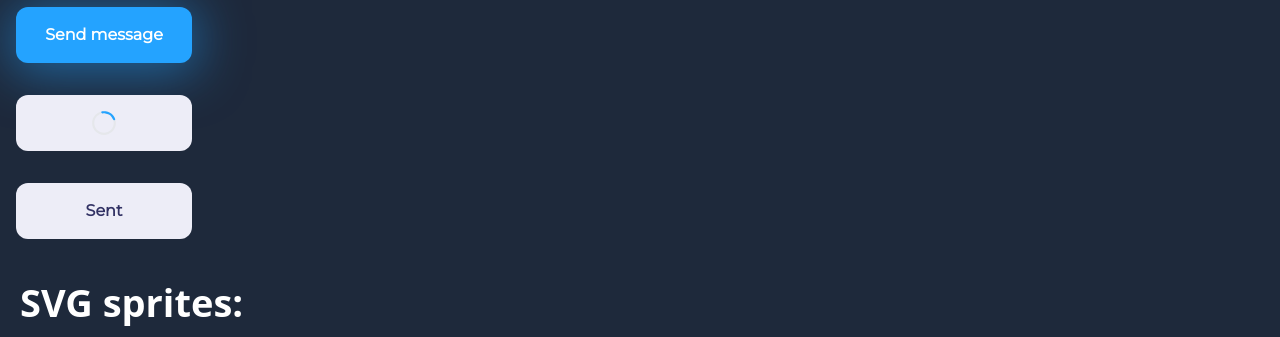
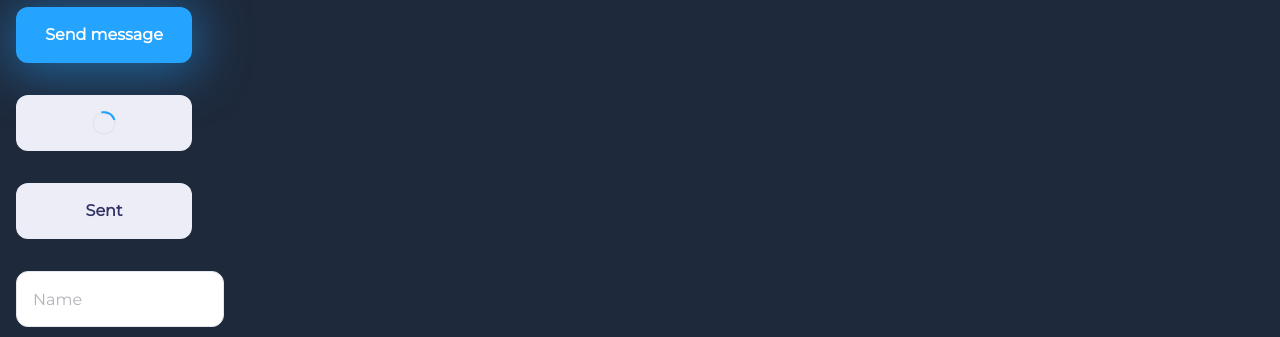
Before and after one commit to NM-tl/hlegal, a website built with Vite: page index.html in a window 1280 px wide. Shown: the part 463-800 px from the top of the page. Built offline with nearby package versions, Linux system fonts and the light colour scheme.

Commit message:
added input to html

```diff
--- a/index.html
+++ b/index.html
@@ -63,6 +63,15 @@
                 <p class="mx-auto">Sent</p>
             </button>
         </span>
+        <!-- input -->
+        <div class="relative rounded-xl">
+            <input type="text" placeholder="Name" invalid class="block w-52 h-14 p-4 bg-white border rounded-xl text-main font-normal font-main text-link-font placeholder:text-grey-text placeholder:font-main placeholder-slate-950
+                focus:outline-none focus:border-active-regular focus:ring-1 focus:ring-active-regular
+                disabled:bg-grey-bg-alt disabled:text-grey-text disabled:shadow-none
+                invalid:border-[#FF0000] invalid:text-[#FF0000]
+                focus:invalid:border-[#FF0000] focus:invalid:ring-[#FF0000]
+                "/>
+        </div>
     </div>
     <h2 class="text-hero-h1 text-white ml-5 mt-5">SVG sprites:</h2>
     <div class="my-5 flex flex-col gap-5 px-5">
```
